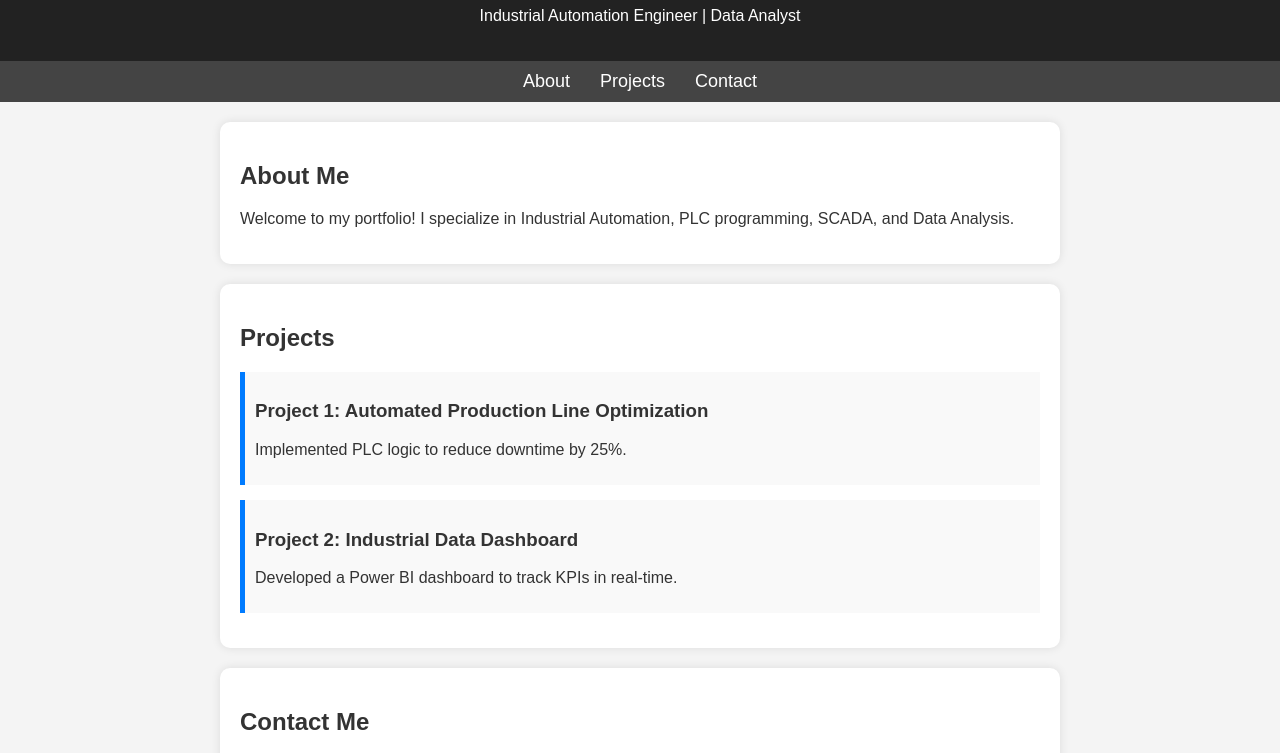
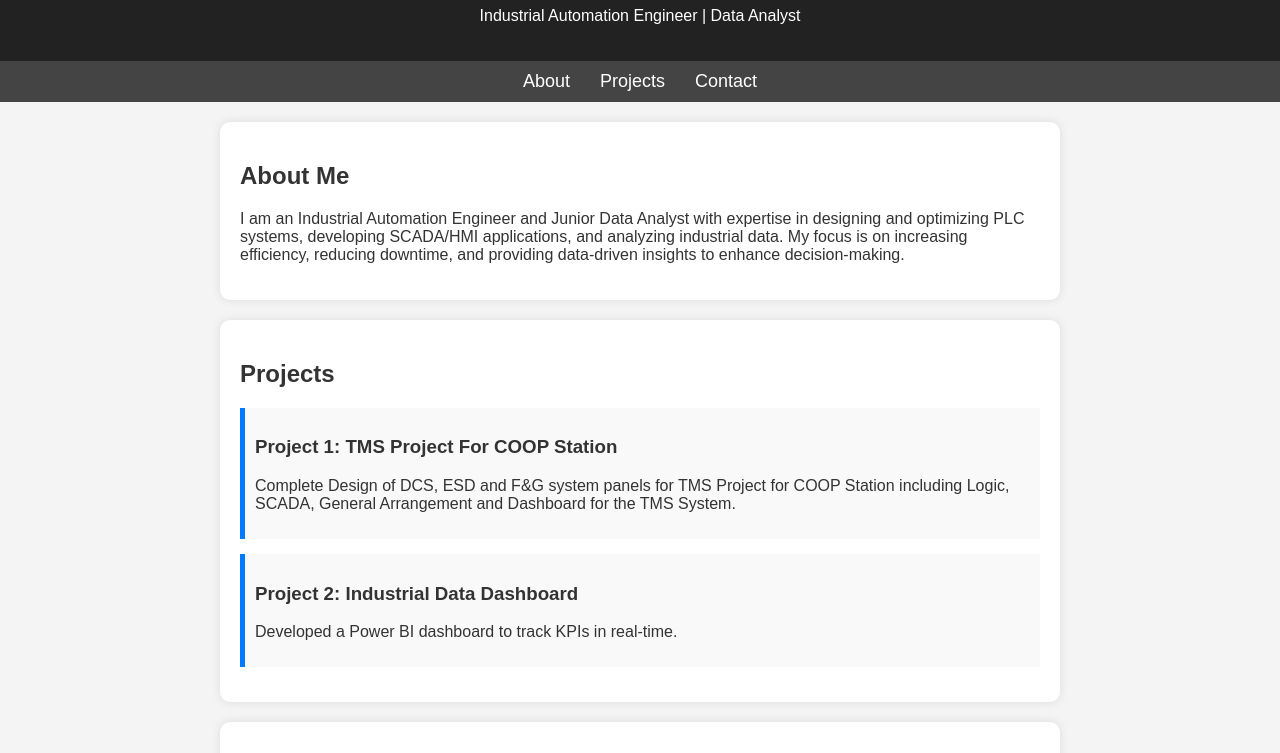
Before and after one commit to Emadd116/Portfolio, a plain HTML site: page index.html in a window 1280 px wide. Shown: the part 93-846 px from the top of the page. Drawn offline with Linux system fonts and the light colour scheme.

Commit message:
Update index.html

```diff
--- a/index.html
+++ b/index.html
@@ -8,7 +8,7 @@
 </head>
 <body>
     <header>
-        <h1>Your Name</h1>
+        <h1>EMAD ABD-ElSATTAR</h1>
         <p>Industrial Automation Engineer | Data Analyst</p>
     </header>
 
@@ -20,14 +20,14 @@
 
     <section id="about">
         <h2>About Me</h2>
-        <p>Welcome to my portfolio! I specialize in Industrial Automation, PLC programming, SCADA, and Data Analysis.</p>
+        <p>I am an Industrial Automation Engineer and Junior Data Analyst with expertise in designing and optimizing PLC systems, developing SCADA/HMI applications, and analyzing industrial data. My focus is on increasing efficiency, reducing downtime, and providing data-driven insights to enhance decision-making.</p>
     </section>
 
     <section id="projects">
         <h2>Projects</h2>
         <div class="project">
-            <h3>Project 1: Automated Production Line Optimization</h3>
-            <p>Implemented PLC logic to reduce downtime by 25%.</p>
+            <h3>Project 1: TMS Project For COOP Station</h3>
+            <p>Complete Design of DCS, ESD and F&G system panels for TMS Project for COOP Station including Logic, SCADA, General Arrangement and Dashboard for the TMS System.</p>
         </div>
         <div class="project">
             <h3>Project 2: Industrial Data Dashboard</h3>
```
